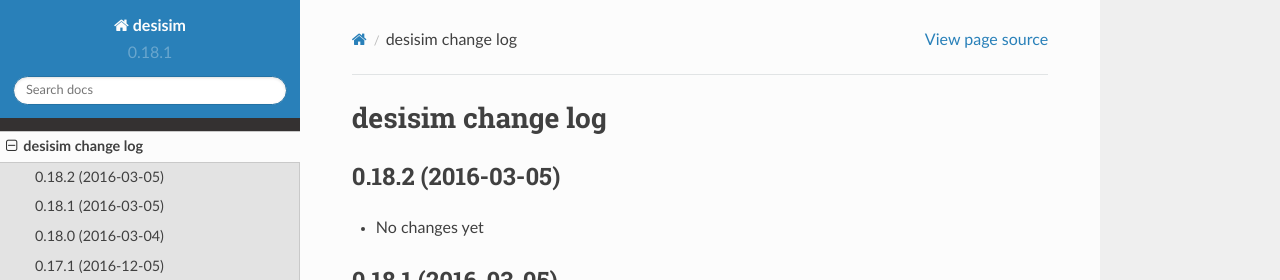
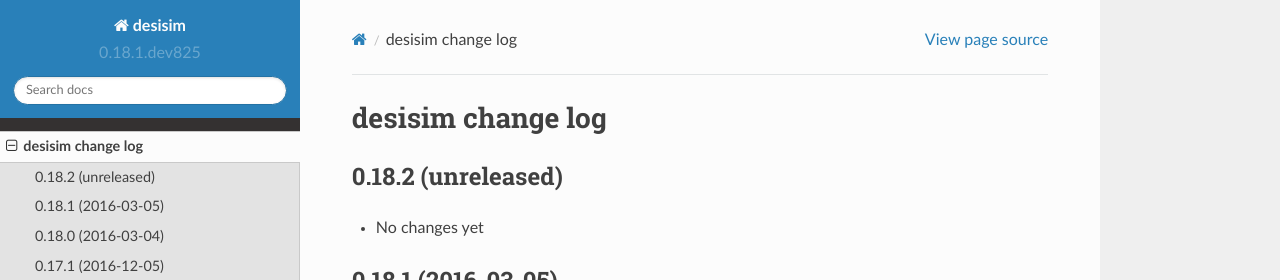
Before and after one commit to desihub/desisim, a Sphinx documentation site: the page built from doc/changes.rst, in a window 1280 px wide and 900 px high. Shown: the top 280 px of the window. Built offline with Sphinx 7.4.7 and the Read the Docs theme 2.0.0, drawn with Linux system fonts in a browser that asks for light colours.

Commit message:
fix changes.rst and version

```diff
--- a/doc/changes.rst
+++ b/doc/changes.rst
@@ -2,7 +2,7 @@
 desisim change log
 ==================
 
-0.18.2 (2016-03-05)
+0.18.2 (unreleased)
 -------------------
 
 * No changes yet
--- a/py/desisim/_version.py
+++ b/py/desisim/_version.py
@@ -1 +1 @@
-__version__ = '0.18.1'
+__version__ = '0.18.1.dev825'
```
